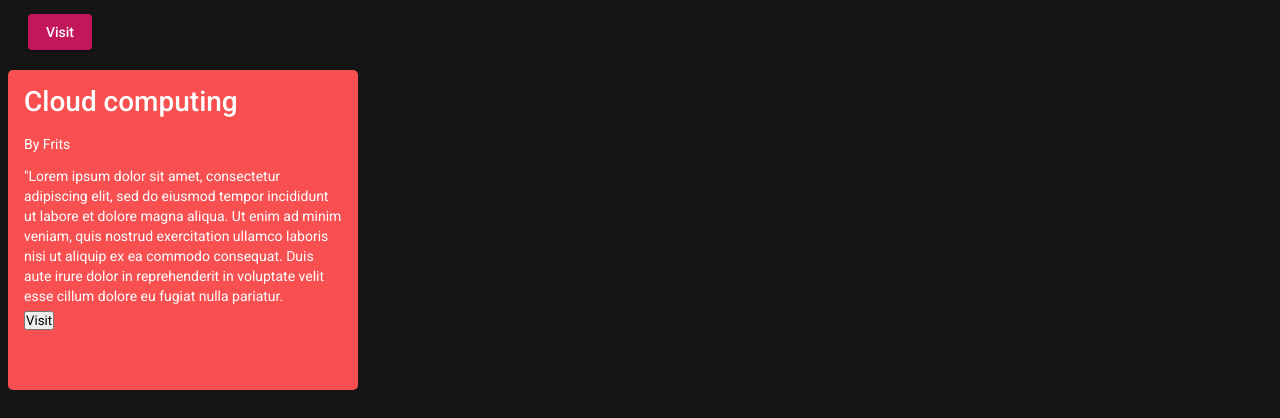
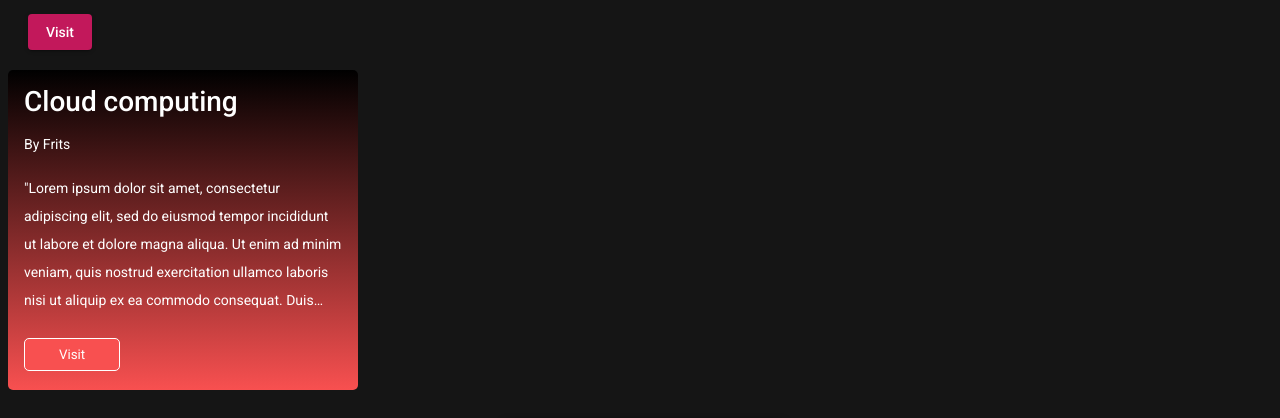
Before and after one commit to CaffeineProgrammer/AtosCompetenceDev, an Angular app in the folder competence-dev-web-app/: page / in a window 1280 px wide. Shown: the part 138-556 px from the top of the page. Built offline with nearby package versions, Linux system fonts and the light colour scheme; grey boxes are pictures that could not be loaded.

Commit message:
Added button and card styling

```diff
--- a/competence-dev-web-app/src/app/components/competence-card/competence-card.component.css
+++ b/competence-dev-web-app/src/app/components/competence-card/competence-card.component.css
@@ -1,14 +1,47 @@
 .competence-card-container {
+  display: flex;
+  align-items: center;
+  flex-direction: column;
   width: 350px;
   height: 320px;
-  background-color: #f85050;
   padding: 16px;
   border-radius: 5px;
+  background: linear-gradient(
+    180deg,
+    rgba(0, 0, 0, 1) 0%,
+    rgba(248, 80, 80, 1) 100%
+  );
+}
+
+.competence-card-title {
+  align-self: flex-start;
+}
+
+.competence-card-presenter {
+  margin-bottom: 20px;
+  align-self: flex-start;
 }
 
 .competence-card-info {
+  display: -webkit-box;
   height: 144px;
+  line-height: 2;
   overflow: hidden;
+  -webkit-line-clamp: 5;
+  -webkit-box-orient: vertical;
+}
+
+.competence-card-button-container {
+  align-self: flex-start;
+}
+
+.competence-card-button {
+  background: rgba(248, 80, 80, 1);
+  border: 1px solid;
+  border-radius: 5px;
+  color: #fff;
+  margin-top: 20px;
+  padding: 8px 34px;
 }
 
 h2 {
@@ -18,4 +51,5 @@ h2 {
 
 p {
   color: #fff;
+  margin: 0;
 }
--- a/competence-dev-web-app/src/app/components/competence-card/competence-card.component.html
+++ b/competence-dev-web-app/src/app/components/competence-card/competence-card.component.html
@@ -1,6 +1,6 @@
 <div [className]="'competence-card-container'">
   <div [className]="'competence-card-title'"><h2>Cloud computing</h2></div>
-  <div><p>By Frits</p></div>
+  <div [className]="'competence-card-presenter'"><p>By Frits</p></div>
   <div [className]="'competence-card-info'">
     <p>
       "Lorem ipsum dolor sit amet, consectetur adipiscing elit, sed do eiusmod
@@ -12,5 +12,7 @@
       est laborum."
     </p>
   </div>
-  <div><button>Visit</button></div>
+  <div [className]="'competence-card-button-container'">
+    <button [className]="'competence-card-button'">Visit</button>
+  </div>
 </div>
```
